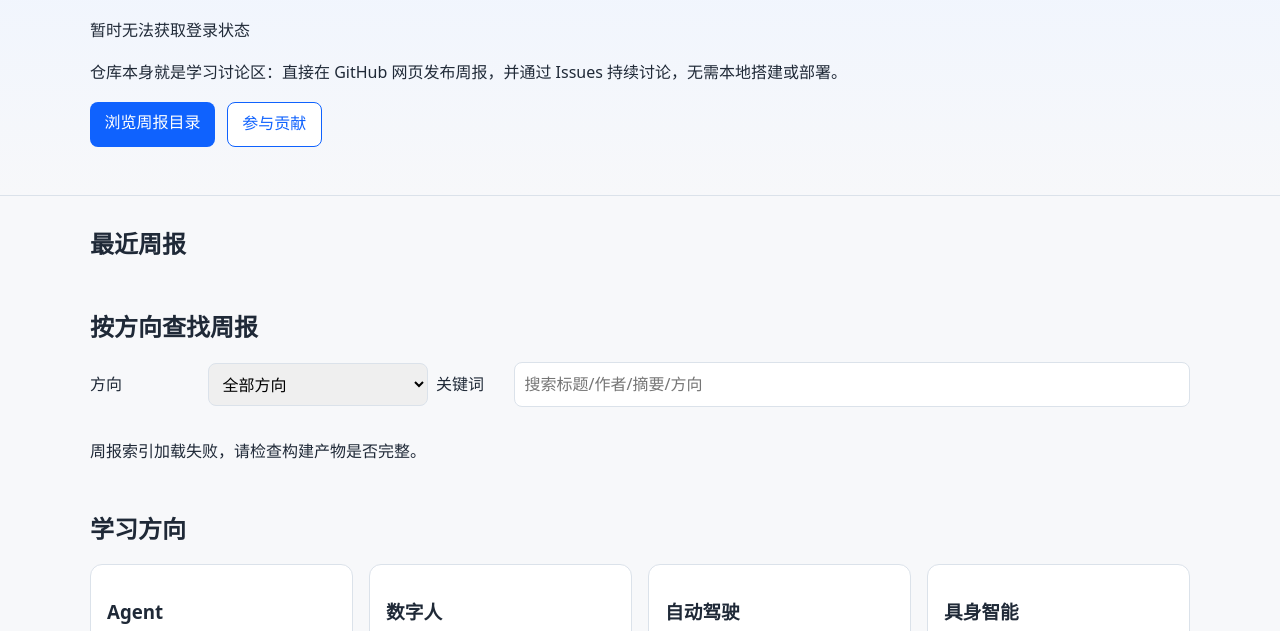
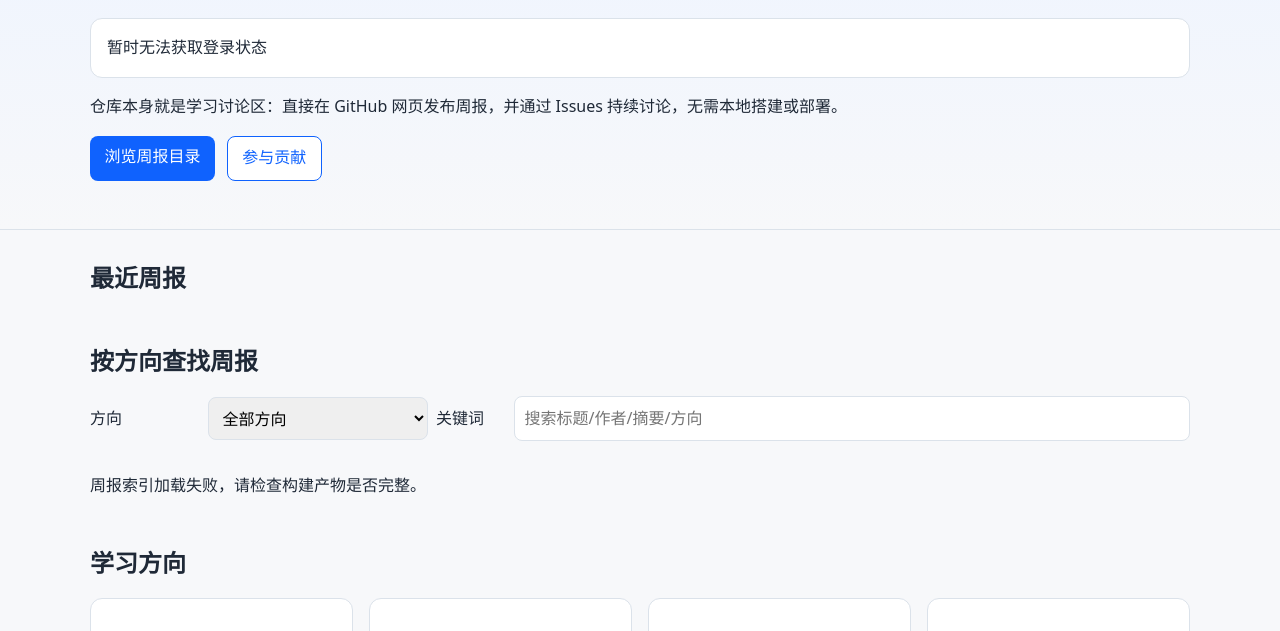
Before and after one commit to Yang-Shuai666/Physics-AI-Forum, a website: page web/index.html in a window 1280 px wide. Shown: the part 106-737 px from the top of the page. Drawn offline with Linux system fonts and the light colour scheme; no server answers.

Commit message:
Add styles for authentication panel and actions

```diff
--- a/web/styles.css
+++ b/web/styles.css
@@ -156,3 +156,28 @@ main section {
     align-items: center;
   }
 }
+
+
+.auth-panel {
+  display: flex;
+  align-items: center;
+  justify-content: space-between;
+  flex-wrap: wrap;
+  gap: 0.75rem;
+  margin-top: 1.25rem;
+  padding: 1rem;
+  background: #fff;
+  border: 1px solid var(--border);
+  border-radius: 0.75rem;
+}
+
+#auth-actions {
+  display: flex;
+  align-items: center;
+  gap: 0.75rem;
+}
+
+#auth-actions button {
+  font: inherit;
+  cursor: pointer;
+}
```
